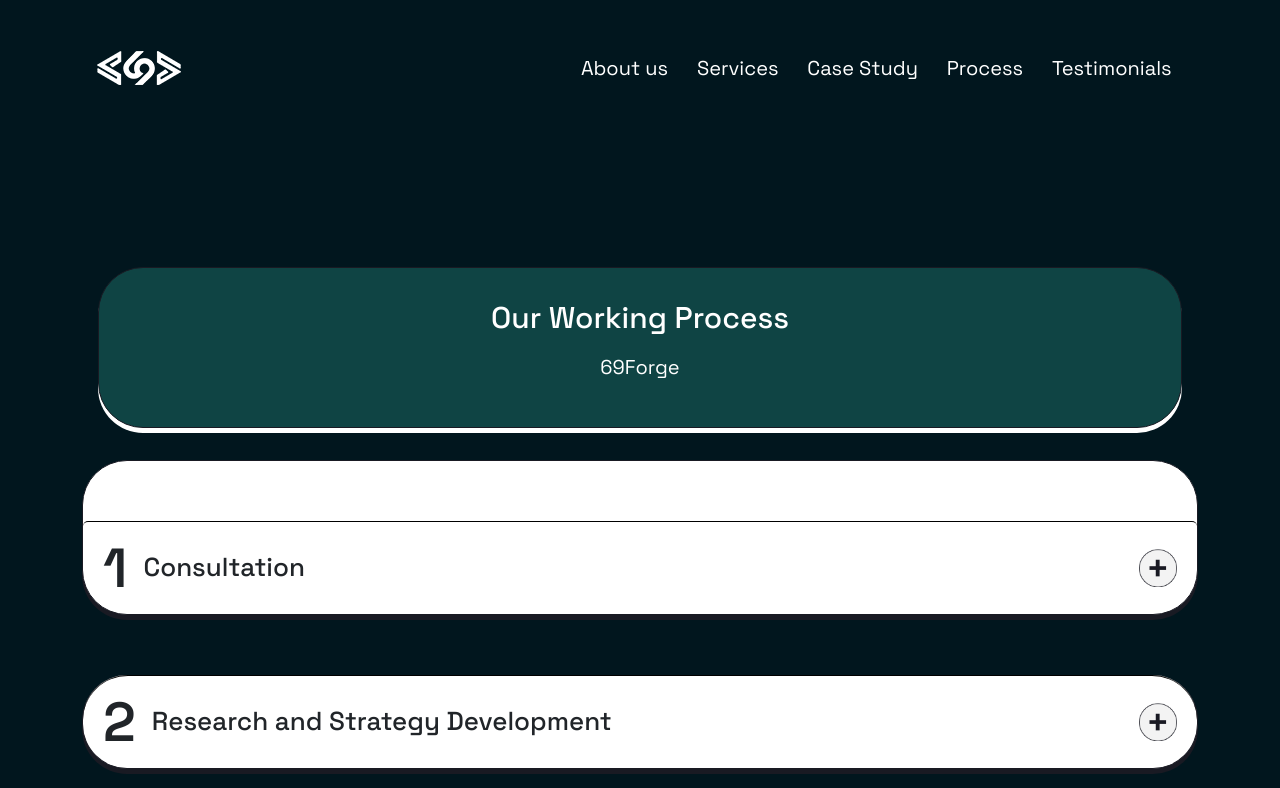
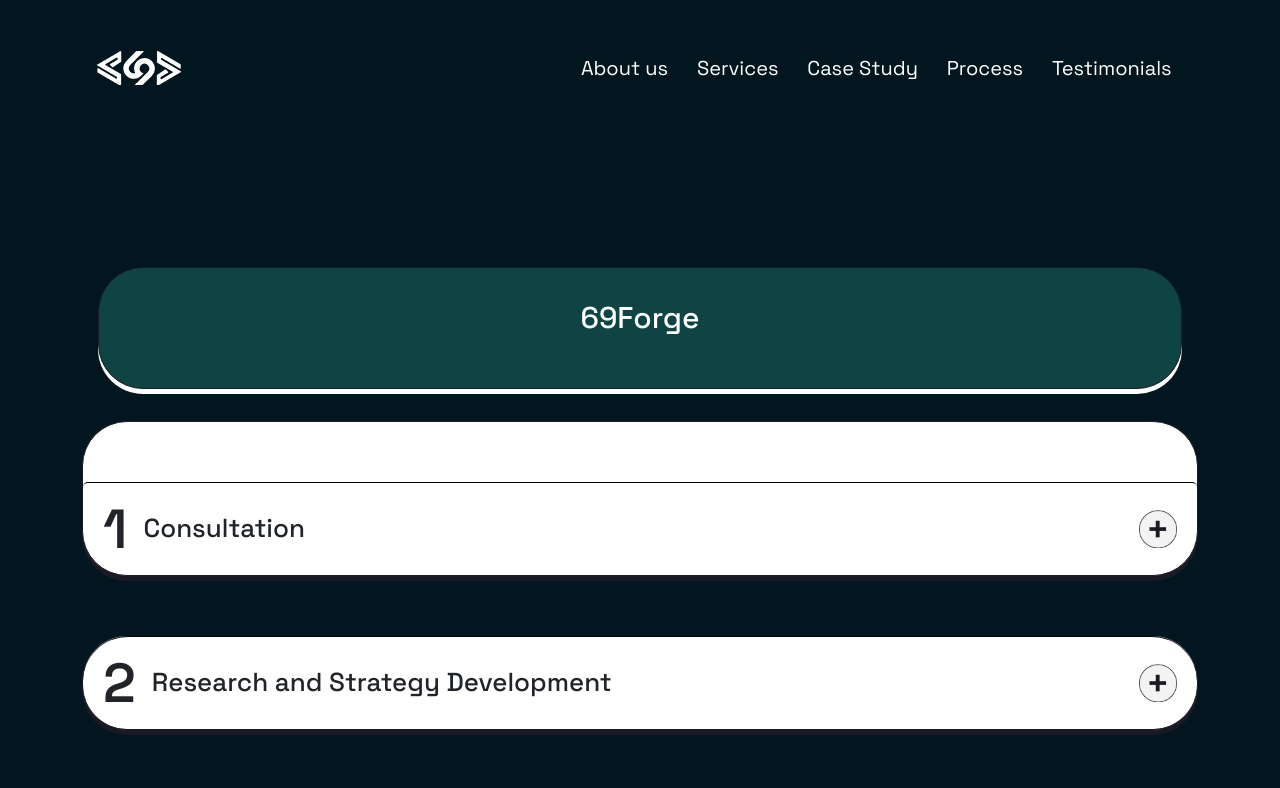
Before and after one commit to imanaswer/complete-WEB-frontend, a React (Create React App) app: page /process in a window 1280 px wide. Shown: the top 788 px of the page. Built offline with nearby package versions, Linux system fonts and the light colour scheme.

Commit message:
removed address

```diff
--- a/src/container/Process/Process.jsx
+++ b/src/container/Process/Process.jsx
@@ -7,7 +7,7 @@
 const Process = () => {
   return (
     <div className="section-padding" id="process">
-      <Headings title="Our Working Process " text="69Forge " />
+      <Headings title="69Forge " text=" " />
 
       <Accordion>
         {data.WorkingProcess.map((item, index) => (
```
